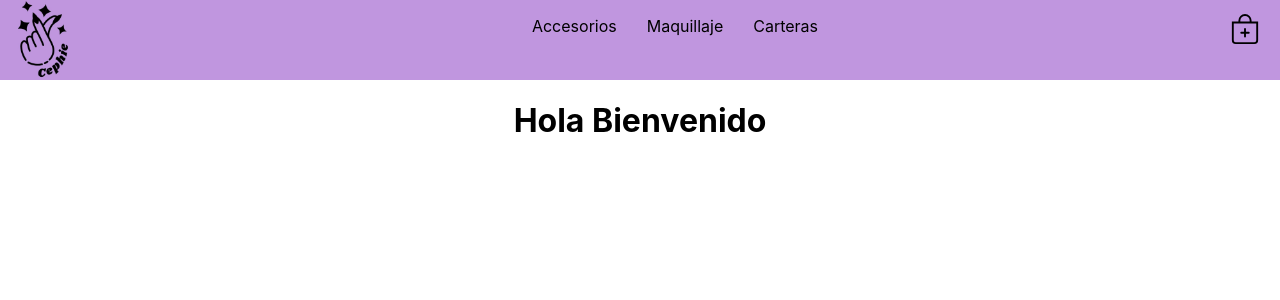
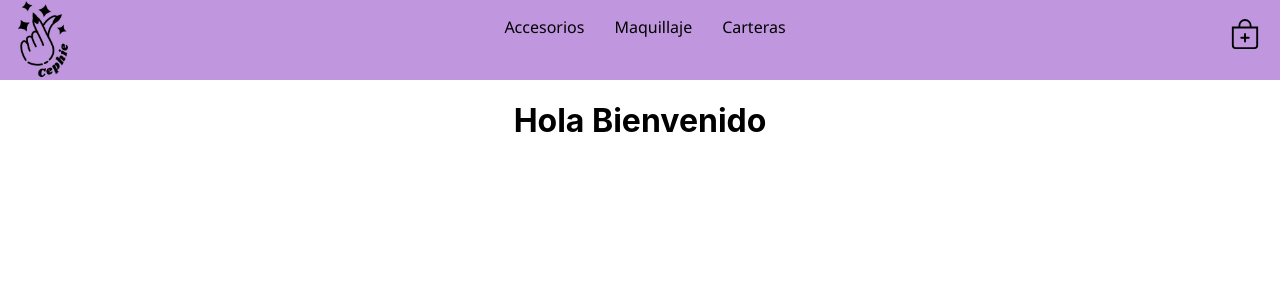
Before and after one commit to lufagotti/PreEntregaFagotti1, a React (Create React App) app: page / in a window 1280 px wide. Shown: the top 300 px of the page. Built offline with nearby package versions, Linux system fonts and the light colour scheme.

Commit message:
arreglo css

```diff
--- a/src/components/Navbar/Navbar.module.css
+++ b/src/components/Navbar/Navbar.module.css
@@ -7,13 +7,14 @@
 }
 
 .categorias{
+    font-family: 'Segoe UI', Tahoma, Geneva, Verdana, sans-serif;
     display: flex;
     gap: 30px;
+    padding-right: 60px;
     list-style: none;
 }
 
 .color{
-    padding-left: 0px;
     padding-right: 20px;
-    padding-top: 14px;
+    padding-top: 19px;
 }
```
